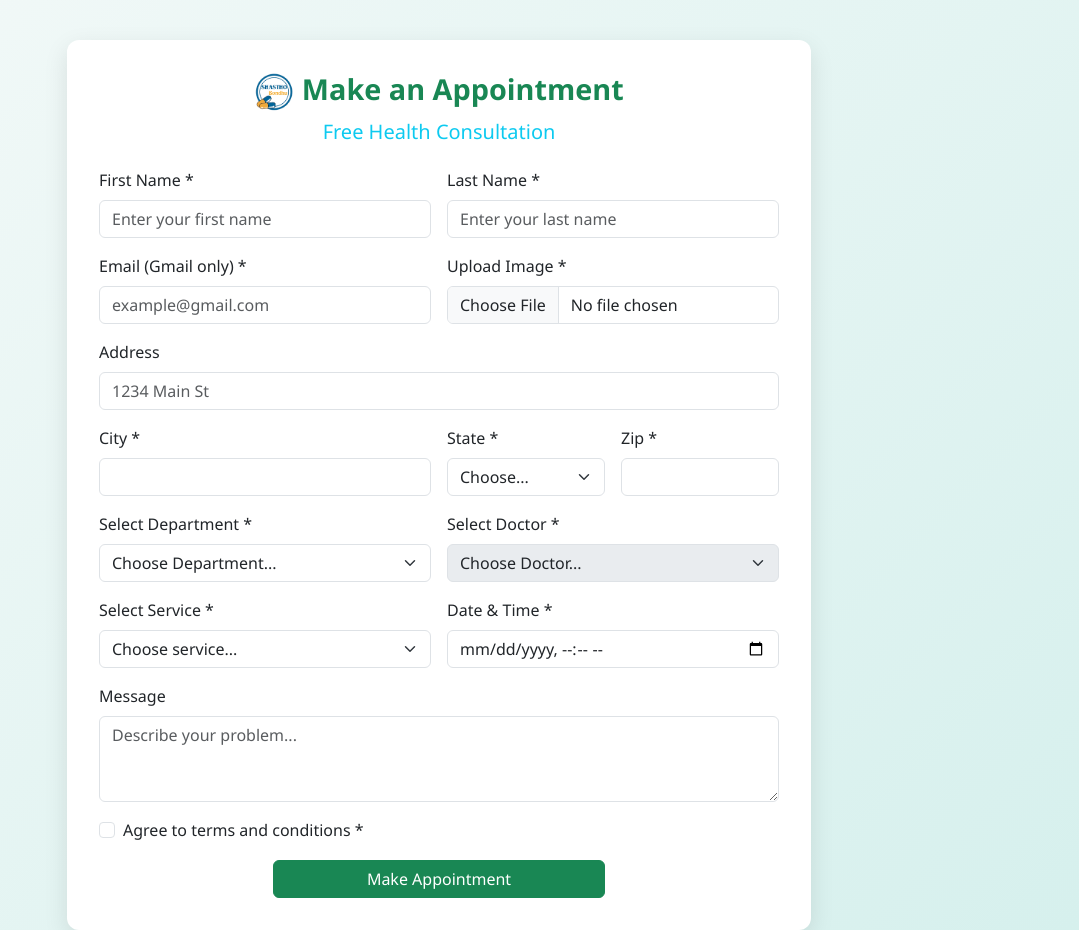
After one commit to krittikaroy0/SB_update, a PHP site: page /appointments.php in a window 1280 px wide. The commit adds this page. Shown: the whole page, without its empty margins (201-1280 px from the left). Run offline with PHP 8.4, Linux system fonts and the light colour scheme.

Commit message:
it's our ShasthoBondhu update 24 june 2025

```diff
--- /dev/null
+++ b/appointments.php
@@ -0,0 +1,290 @@
+<?php
+// appointment.php
+require_once "session.php";
+
+// Sample data for departments and doctors (replace with DB queries if needed)
+$departments = [
+    "Cardiology" => ["Dr. Arif Rahman", "Dr. Maya Das"],
+    "Neurology" => ["Dr. Hossain Kabir"],
+    "Pediatrics" => ["Dr. Rita Sultana", "Dr. Noman Akter"],
+    "Orthopedics" => ["Dr. Amina Karim", "Dr. Jamal Uddin"],
+    "Gynecology & Obstetrics" => ["Dr. Shabnam Noor"],
+    "Dermatology" => ["Dr. Fahim Rahman"],
+    // Add more if needed
+];
+
+// Flatten services from departments for service dropdown (or define separately if different)
+$services = [
+    "Neurology",
+    "Orthopedics",
+    "Cardiology",
+    "Pediatrics",
+    "Gynecology & Obstetrics",
+    "Dermatology",
+    "Gastroenterology",
+    "Pulmonology",
+    "Oncology",
+    "Urology",
+    "Nephrology",
+    "Ophthalmology"
+];
+?>
+<!DOCTYPE html>
+<html lang="en">
+
+<head>
+    <meta charset="utf-8" />
+    <meta name="viewport" content="width=device-width, initial-scale=1" />
+    <title>Appointment - ShasthoBondhu</title>
+    <link rel="icon" href="assets/img/logo.png" />
+    <link href="https://cdn.jsdelivr.net/npm/bootstrap@5.3.7/dist/css/bootstrap.min.css" rel="stylesheet" />
+    <style>
+        body {
+            background: linear-gradient(135deg, #f3f9f8, #d6f0ed);
+            font-family: 'Segoe UI', Tahoma, Geneva, Verdana, sans-serif;
+        }
+
+        .appointment-card {
+            background: #fff;
+            border-radius: 12px;
+            box-shadow: 0 8px 25px rgba(0, 0, 0, 0.1);
+            padding: 2rem;
+            margin-top: 40px;
+        }
+
+        .form-title img {
+            width: 40px;
+            height: 40px;
+            object-fit: contain;
+        }
+
+        .form-title h2 {
+            font-size: 1.8rem;
+        }
+
+        .form-section label {
+            font-weight: 500;
+        }
+
+        .btn-primary {
+            background-color: #198754;
+            border-color: #198754;
+            transition: background-color 0.3s ease;
+        }
+
+        .btn-primary:hover,
+        .btn-primary:focus {
+            background-color: #146c43;
+            border-color: #146c43;
+        }
+
+        #preview {
+            max-height: 150px;
+            display: none;
+            border-radius: 8px;
+            margin-top: 10px;
+        }
+    </style>
+</head>
+
+<body>
+
+    <div class="container">
+        <div class="col-lg-8 col-md-10 mx-auto appointment-card">
+            <div class="text-center mb-4 form-title">
+                <h2 class="text-success fw-bold mb-2 h1 font-times">
+                    <img src="assets/img/logo_bg.png" alt="Logo" class="w-15 d-inline-block" />
+                    Make an Appointment
+                </h2>
+                <h5 class="text-info">Free Health Consultation</h5>
+            </div>
+
+            <form class="row g-3 needs-validation form-section" novalidate
+                action="submit_appointment_u.php" method="POST" enctype="multipart/form-data">
+
+                <div class="col-md-6">
+                    <label for="firstName" class="form-label">First Name *</label>
+                    <input type="text" name="first_name" class="form-control" id="firstName" placeholder="Enter your first name" required />
+                    <div class="invalid-feedback">Please enter your first name.</div>
+                </div>
+
+                <div class="col-md-6">
+                    <label for="lastName" class="form-label">Last Name *</label>
+                    <input type="text" name="last_name" class="form-control" id="lastName" placeholder="Enter your last name" required />
+                    <div class="invalid-feedback">Please enter your last name.</div>
+                </div>
+
+                <div class="col-md-6">
+                    <label for="email" class="form-label">Email (Gmail only) *</label>
+                    <input type="email" name="email" class="form-control" id="email" placeholder="example@gmail.com" required pattern="[a-z0-9._%+-]+@gmail\.com$" />
+                    <div class="invalid-feedback">Please enter a valid Gmail address.</div>
+                </div>
+
+                <div class="col-md-6">
+                    <label for="imageUpload" class="form-label">Upload Image *</label>
+                    <input type="file" name="image" class="form-control" id="imageUpload" accept="image/*" required />
+                    <img id="preview" class="img-thumbnail" alt="Preview" />
+                    <div class="invalid-feedback">Please upload an image.</div>
+                </div>
+
+                <div class="col-12">
+                    <label for="address" class="form-label">Address</label>
+                    <input type="text" name="address" class="form-control" id="address" placeholder="1234 Main St" />
+                </div>
+
+                <div class="col-md-6">
+                    <label for="city" class="form-label">City *</label>
+                    <input type="text" name="city" class="form-control" id="city" required />
+                    <div class="invalid-feedback">Please provide a valid city.</div>
+                </div>
+
+                <div class="col-md-3">
+                    <label for="state" class="form-label">State *</label>
+                    <select name="state" class="form-select" id="state" required>
+                        <option selected disabled value="">Choose...</option>
+                        <option>Bangladesh</option>
+                        <option>USA</option>
+                        <option>UK</option>
+                        <option>India</option>
+                        <option>Pakistan</option>
+                    </select>
+                    <div class="invalid-feedback">Please select a valid state.</div>
+                </div>
+
+                <div class="col-md-3">
+                    <label for="zip" class="form-label">Zip *</label>
+                    <input type="text" name="zip" class="form-control" id="zip" required />
+                    <div class="invalid-feedback">Please provide a valid zip.</div>
+                </div>
+
+                <div class="col-md-6">
+                    <label for="department" class="form-label">Select Department *</label>
+                    <select name="department" id="department" class="form-select" required>
+                        <option selected disabled value="">Choose Department...</option>
+                        <?php foreach ($departments as $dept => $doctors): ?>
+                            <option value="<?= htmlspecialchars($dept) ?>"><?= htmlspecialchars($dept) ?></option>
+                        <?php endforeach; ?>
+                    </select>
+                    <div class="invalid-feedback">Please select a department.</div>
+                </div>
+
+                <div class="col-md-6">
+                    <label for="doctor" class="form-label">Select Doctor *</label>
+                    <select name="doctor" id="doctor" class="form-select" required>
+                        <option selected disabled value="">Choose Doctor...</option>
+                        <!-- Populated dynamically via JS -->
+                    </select>
+                    <div class="invalid-feedback">Please select a doctor.</div>
+                </div>
+
+                <div class="col-md-6">
+                    <label for="service" class="form-label">Select Service *</label>
+                    <select name="service" id="service" class="form-select" required>
+                        <option selected disabled value="">Choose service...</option>
+                        <?php foreach ($services as $service): ?>
+                            <option value="<?= htmlspecialchars($service) ?>"><?= htmlspecialchars($service) ?></option>
+                        <?php endforeach; ?>
+                    </select>
+                    <div class="invalid-feedback">Please select a service.</div>
+                </div>
+
+                <div class="col-md-6">
+                    <label for="appointment_datetime" class="form-label">Date & Time *</label>
+                    <input type="datetime-local" name="appointment_datetime" id="appointment_datetime" class="form-control" required />
+                    <div class="invalid-feedback">Please choose date and time.</div>
+                </div>
+
+                <div class="col-12">
+                    <label for="message" class="form-label">Message</label>
+                    <textarea name="message" id="message" class="form-control" rows="3" placeholder="Describe your problem..."></textarea>
+                </div>
+
+                <div class="col-12">
+                    <div class="form-check">
+                        <input class="form-check-input" type="checkbox" name="terms" id="terms" required />
+                        <label class="form-check-label" for="terms">Agree to terms and conditions *</label>
+                        <div class="invalid-feedback">You must agree before submitting.</div>
+                    </div>
+                </div>
+
+                <div class="col-12 d-grid gap-2 col-sm-6 mx-auto mt-3">
+                    <button class="btn btn-primary" type="submit">Make Appointment</button>
+                </div>
+
+            </form>
+        </div>
+    </div>
+
+    <script src="https://cdn.jsdelivr.net/npm/bootstrap@5.3.7/dist/js/bootstrap.bundle.min.js"></script>
+
+    <script>
+        // Image preview on file select
+        document.getElementById("imageUpload").addEventListener("change", function () {
+            const file = this.files[0];
+            const preview = document.getElementById("preview");
+            if (file) {
+                preview.src = URL.createObjectURL(file);
+                preview.style.display = "block";
+            } else {
+                preview.src = "";
+                preview.style.display = "none";
+            }
+        });
+
+        // Populate doctors dropdown based on department selection
+        const departments = <?= json_encode($departments, JSON_HEX_TAG | JSON_HEX_APOS | JSON_HEX_QUOT | JSON_HEX_AMP); ?>;
+        const departmentSelect = document.getElementById("department");
+        const doctorSelect = document.getElementById("doctor");
+
+        departmentSelect.addEventListener("change", function () {
+            const selectedDept = this.value;
+            doctorSelect.innerHTML = '<option selected disabled value="">Choose Doctor...</option>';
+            if (selectedDept && departments[selectedDept]) {
+                departments[selectedDept].forEach(function (doctor) {
+                    const option = document.createElement("option");
+                    option.value = doctor;
+                    option.textContent = doctor;
+                    doctorSelect.appendChild(option);
+                });
+                doctorSelect.disabled = false;
+            } else {
+                doctorSelect.disabled = true;
+            }
+        });
+
+        // Disable doctor dropdown initially
+        doctorSelect.disabled = true;
+
+        // Bootstrap form validation
+        (() => {
+            'use strict'
+
+            const forms = document.querySelectorAll('.needs-validation')
+
+            Array.from(forms).forEach(form => {
+                form.addEventListener('submit', event => {
+                    // Gmail validation
+                    const emailInput = form.querySelector('input[name="email"]');
+                    const gmailPattern = /^[a-z0-9._%+-]+@gmail\.com$/i;
+                    if (!gmailPattern.test(emailInput.value)) {
+                        emailInput.classList.add('is-invalid');
+                        event.preventDefault();
+                        event.stopPropagation();
+                        return;
+                    } else {
+                        emailInput.classList.remove('is-invalid');
+                    }
+
+                    if (!form.checkValidity()) {
+                        event.preventDefault()
+                        event.stopPropagation()
+                    }
+                    form.classList.add('was-validated')
+                }, false)
+            })
+        })()
+    </script>
+
+</body>
+
+</html>
--- a/session.php
+++ b/session.php
@@ -1,10 +1,12 @@
 <?php
-// Start the session
-session_start();
+// Start the session only if it's not already started
+if (session_status() === PHP_SESSION_NONE) {
+    session_start();
+}
 
-// if the user is already logged in then redirect user to welcome page
+// If the user is already logged in, redirect to the welcome page
 if (isset($_SESSION["userid"]) && $_SESSION["userid"] === true) {
-    header("location: welcome.php");
+    header("Location: welcome.php");
     exit;
 }
 ?>
```
Also changed, not shown: dashboard.php (added, +173 -0 lines), login.php (+23 -37 lines), logout.php (added, +12 -0 lines), submit_appointment_u.php (added, +80 -0 lines), uploads/1750755281_doc-4-439.jpg (added), uploads/1750755610_doc-4-439.jpg (added), uploads/1750755935_doc-4-439.jpg (added), uploads/1750757596_doc-4-439.jpg (added), uploads/img_685a6be4403865.67268093.jpg (added).
